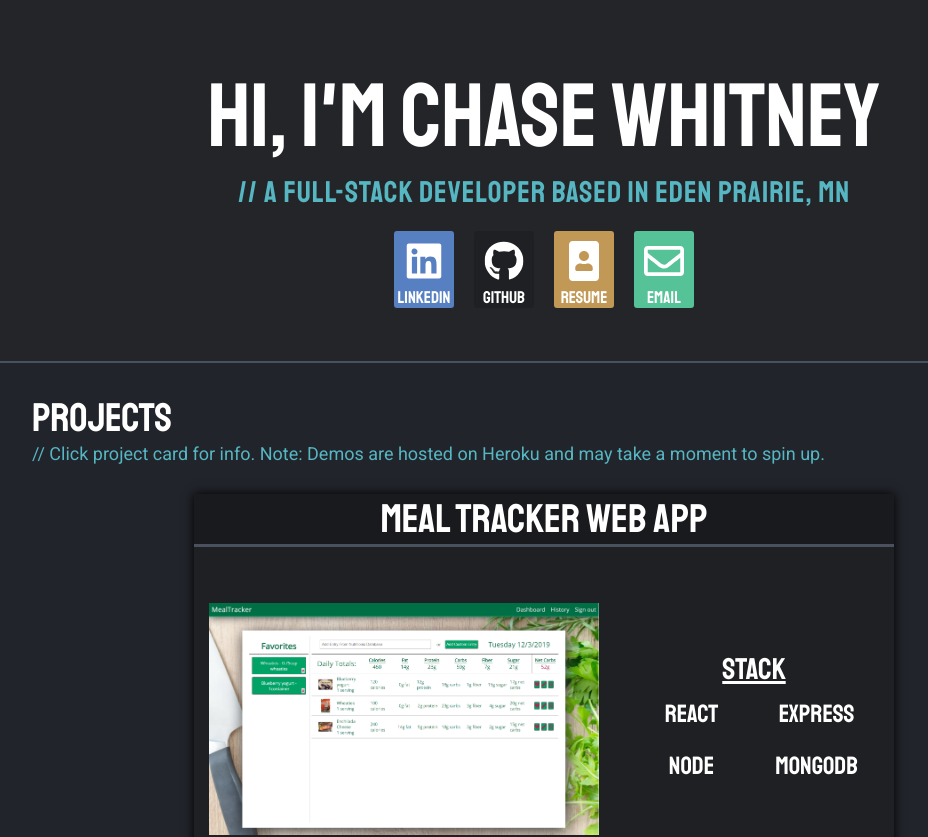
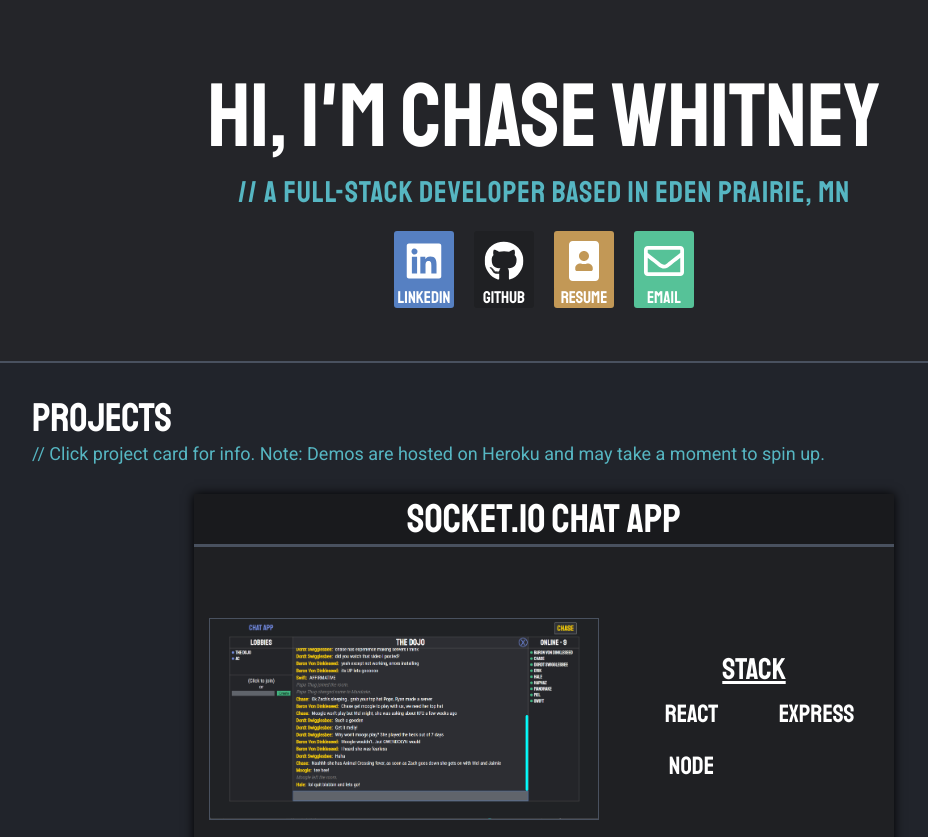
Before and after one commit to chasewhitney/portfolio, a React (Create React App) app: page / in a window 1280 px wide. Shown: the top 837 px of the page, without its empty margins (96-1024 px from the left). Built offline with nearby package versions, Linux system fonts and the light colour scheme.

Commit message:
added chatApp

```diff
--- a/src/projectData.json
+++ b/src/projectData.json
@@ -1,4 +1,19 @@
-[
+[ {
+  "name": "Socket.IO Chat App",
+  "stack": ["React", "Express", "Node"],
+  "techs": [
+    "React",
+    "Socket.IO",
+    "Express",
+    "Node",
+    "HTML/CSS"
+  ],
+  "about": "Web application which allows users to choose a name and chat with others in real-time by creating or joining an existing chatroom.",
+  "note": "",
+  "demoLink": "https://react-chat-cw.herokuapp.com/",
+  "codeLink": "https://github.com/chasewhitney/chatApp",
+  "image": "chatApp.png"
+},
   {
     "name": "Meal Tracker Web App",
     "stack": ["React", "Express", "Node", "MongoDB"],
--- a/src/sass/main.scss
+++ b/src/sass/main.scss
@@ -387,9 +387,11 @@
   width: 100%;
   text-align: center;
 
+
   & img {
     max-width: 100%;
     max-height: 100%;
+    border: 1px solid #49515F;
   }
 }
 
```
Also changed, not shown: src/img/chatApp.png (added).
